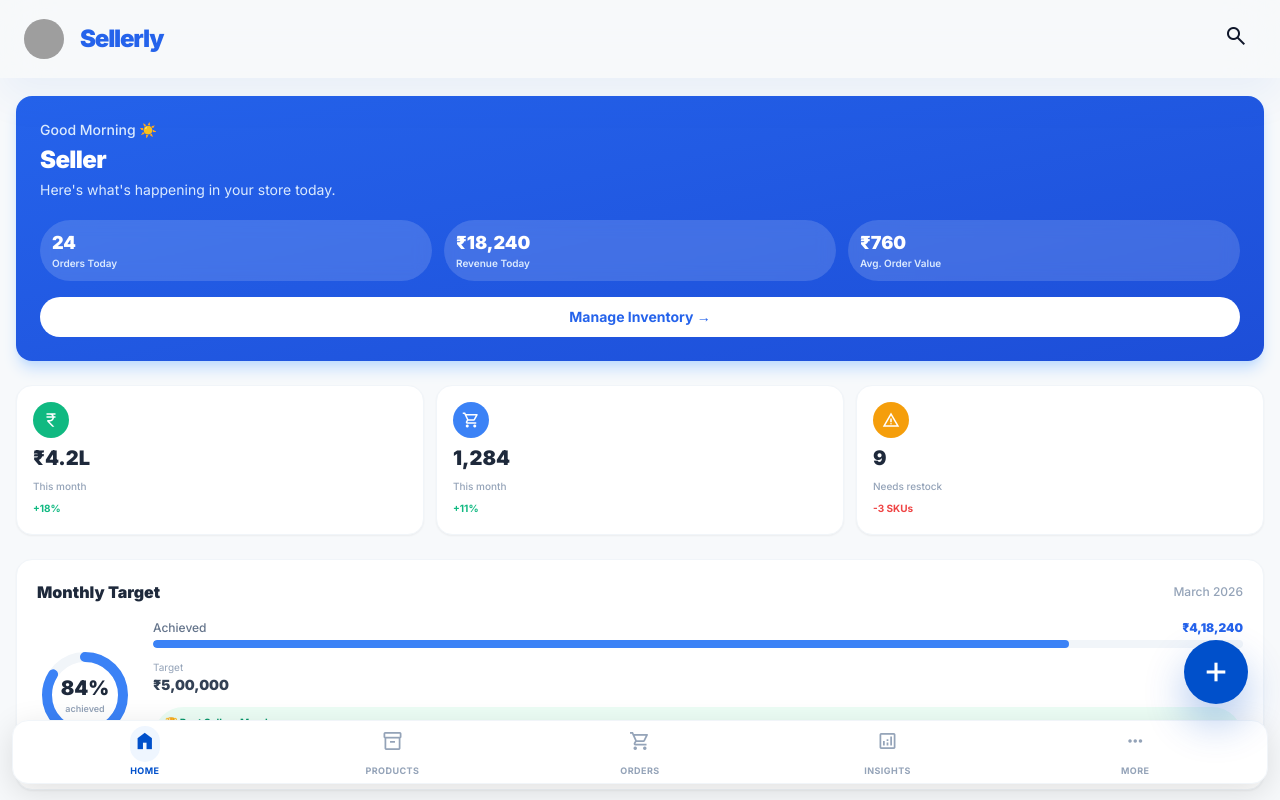
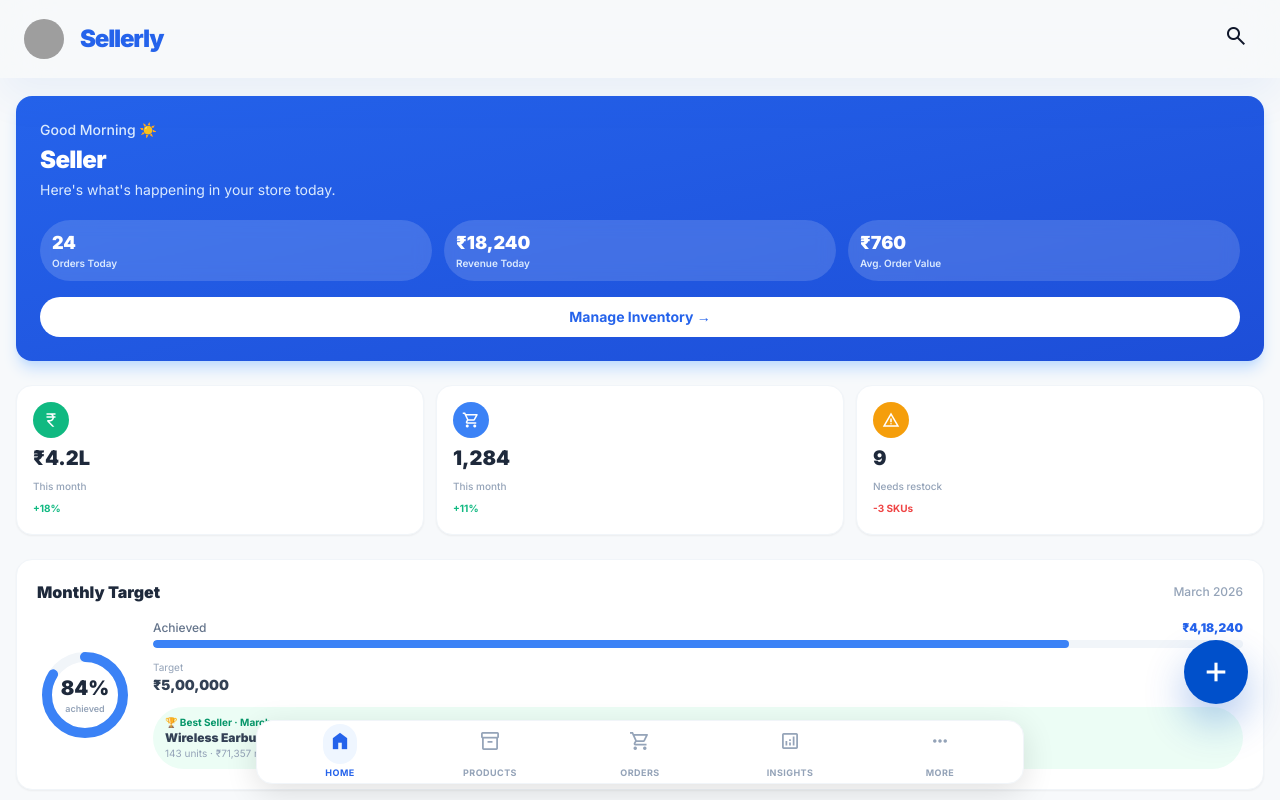
Before and after one commit to ParthivKadia/Mobile-Dashboard, a React (Vite) app: page / in a window 1280 px wide. Shown: the top 800 px of the page. Built offline with nearby package versions, Linux system fonts and the light colour scheme; grey boxes are pictures that could not be loaded.

Commit message:
Fix More Page error

```diff
--- a/src/App.jsx
+++ b/src/App.jsx
@@ -6,12 +6,13 @@ import ProductsPage from './pages/ProductsPage'
 import HomePage from './pages/HomePage'
 import OrdersPage from './pages/OrdersPage'
 import InsightsPage from './pages/InsightsPage'
+import MorePage from './pages/MorePage'
 
 function App() {
   const [activePage, setActivePage] = useState('home')
 
   return (
-    <div className="bg-[#f7f9fb] text-on-surface min-h-screen pb-32">
+    <div className="bg-[#f7f9fb] text-on-surface min-h-screen pb-32 overflow-x-hidden">
       <TopAppBar />
 
       {activePage === 'home' ? (
@@ -22,6 +23,8 @@ function App() {
         <OrdersPage />
       ) : activePage === 'insights' ? (
         <InsightsPage />
+      ) : activePage === 'more' ? (
+        <MorePage />
       ) : (
         <HomePage />
       )}
--- a/src/components/BottomNavBar.jsx
+++ b/src/components/BottomNavBar.jsx
@@ -6,21 +6,22 @@ const navItems = [
   { icon: 'more_horiz', label: 'More', page: 'more' },
 ]
 
-const BottomNavBar = ({ activePage, setActivePage }) => {
+export default function BottomNavBar({ activePage, setActivePage }) {
   return (
-    <nav className="fixed bottom-4 left-3 right-3 rounded-2xl z-50 h-16 bg-white dark:bg-slate-900 shadow-[0_8px_32px_rgba(0,0,0,0.12)] border border-slate-100 flex items-center">
-      <div className="flex justify-between items-center w-full px-2">
+    <nav className="fixed bottom-4 left-3 right-3 z-50">
+      <div className="mx-auto flex h-16 w-full max-w-3xl items-center rounded-2xl border border-slate-100 bg-white px-2 shadow-[0_8px_32px_rgba(0,0,0,0.12)] overflow-hidden">
         {navItems.map(({ icon, label, page }) => {
           const active = activePage === page
+
           return (
             <button
-              key={label}
+              key={page}
               onClick={() => setActivePage(page)}
-              className={`flex flex-col items-center justify-center flex-1 py-1 rounded-xl transition-all duration-200 active:scale-90 ${
-                active ? 'text-primary' : 'text-slate-400 hover:text-slate-600'
+              className={`flex flex-1 flex-col items-center justify-center rounded-xl py-1 transition-all duration-200 active:scale-90 ${
+                active ? 'text-blue-600' : 'text-slate-400'
               }`}
             >
-              <div className={`p-1 rounded-lg ${active ? 'bg-blue-50' : ''}`}>
+              <div className={`rounded-lg p-1.5 ${active ? 'bg-blue-50' : 'bg-transparent'}`}>
                 <span
                   className="material-symbols-outlined text-[22px]"
                   style={{
@@ -32,9 +33,10 @@ const BottomNavBar = ({ activePage, setActivePage }) => {
                   {icon}
                 </span>
               </div>
+
               <span
-                className={`text-[9px] font-bold uppercase tracking-wider mt-0.5 ${
-                  active ? 'text-primary' : 'text-slate-400'
+                className={`mt-0.5 text-[9px] font-bold uppercase tracking-wider ${
+                  active ? 'text-blue-600' : 'text-slate-400'
                 }`}
               >
                 {label}
@@ -46,5 +48,3 @@ const BottomNavBar = ({ activePage, setActivePage }) => {
     </nav>
   )
 }
-
-export default BottomNavBar
```
